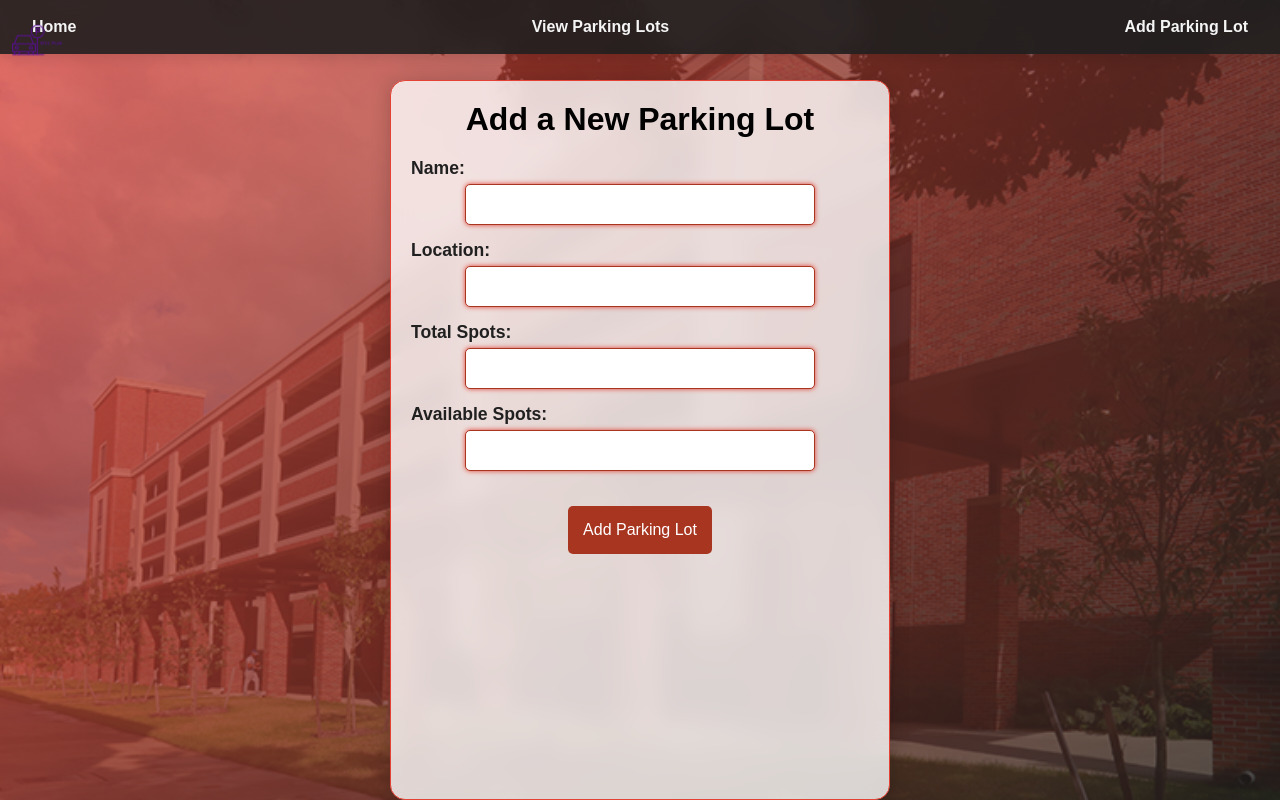
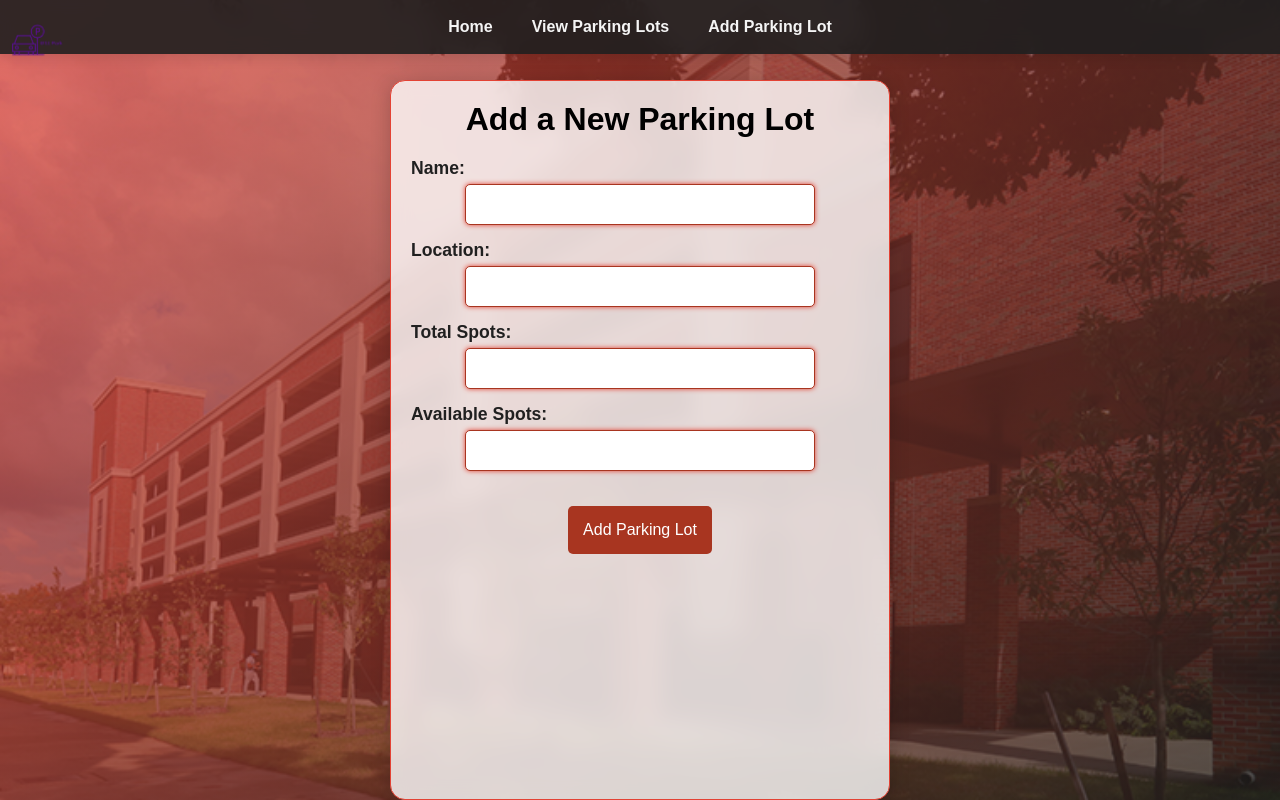
Before and after one commit to mysteRaron/Sprint3_2, a website: page views/add-parking-lot.html in a window 1280 px wide. Drawn offline with Linux system fonts and the light colour scheme; files that its build step writes are made by us from their sources; no server answers; files whose address does not match are found by name.

Commit message:
Quick Fixes to HTML Files

```diff
--- a/views/add-parking-lot.html
+++ b/views/add-parking-lot.html
@@ -4,13 +4,15 @@
     <meta charset="UTF-8">
     <meta name="viewport" content="width=device-width, initial-scale=1.0">
     <title>Add Parking Lot</title>
-    <link rel="stylesheet" href="styles.css">
+    <link rel="stylesheet" href="/styles.css">
 </head>
 <body>
     <div id="top-nav">
-        <a href="/" class="nav-btn">Home</a>
-        <a href="/parking-lots" class="nav-btn">View Parking Lots</a>
-        <a href="/add-parking-lot" class="nav-btn">Add Parking Lot</a>
+        <div class="nav-center">
+            <a href="/" class="nav-btn">Home</a>
+            <a href="/parking-lots" class="nav-btn">View Parking Lots</a>
+            <a href="/add-parking-lot" class="nav-btn">Add Parking Lot</a>
+        </div>
     </div>
 
     <div id="logo-container">
```
Also changed, not shown: views/timer.html (+1 -1 lines).
